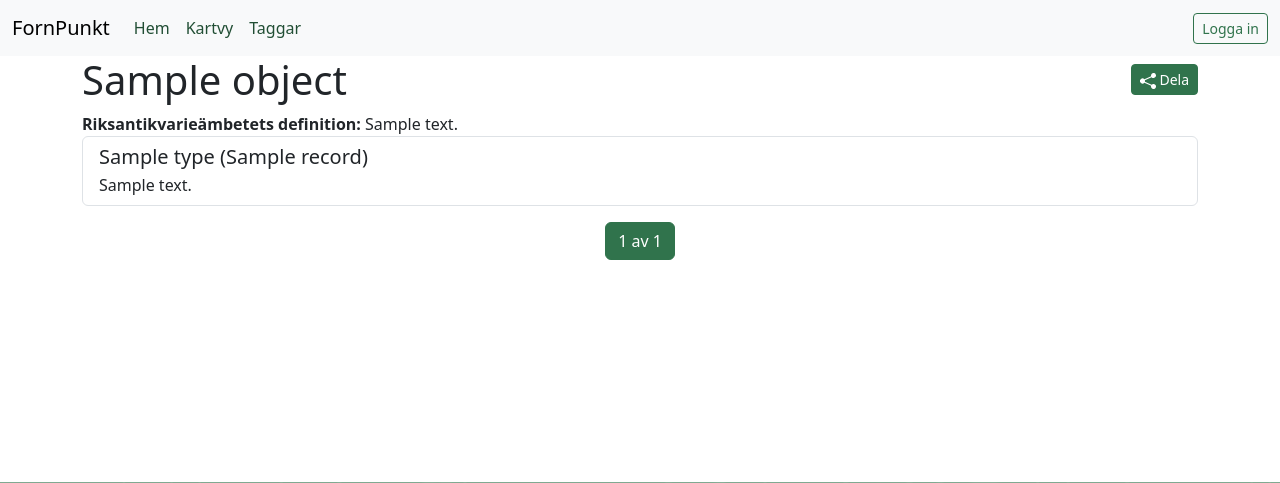
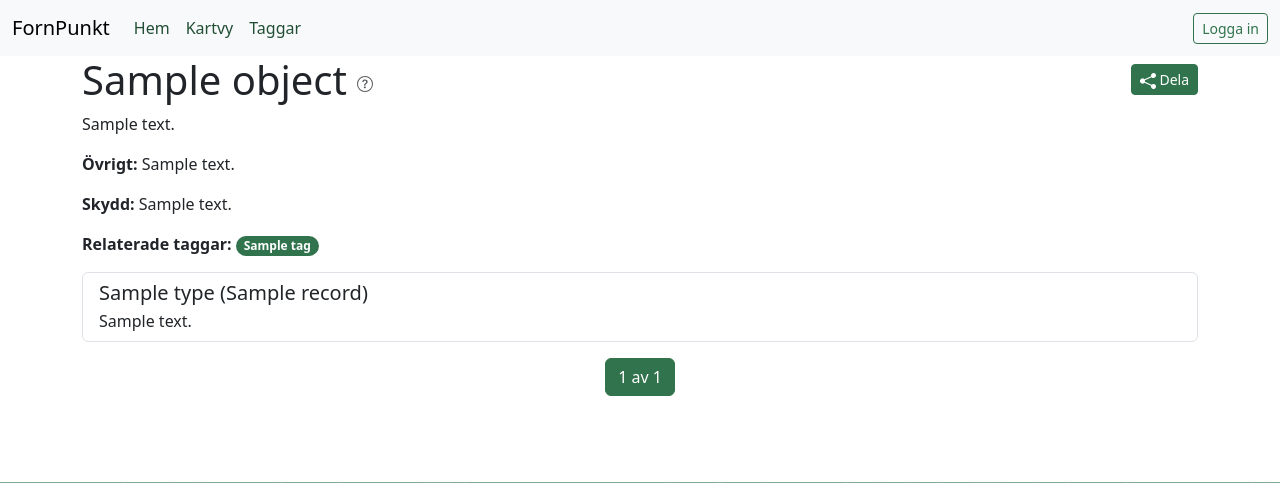
Before and after one commit to fornpunkt/core, a Django app: template core/templates/core/raa_type.html in a window 1280 px wide. Shown: the top 483 px of the page. Run offline with Django 3.2, Linux system fonts and the light colour scheme; the template is opened without the code that fills it: most values are stand-ins (such as "Sample title", 1, 10 or a date in 2020); some libraries are stand-ins or nearby versions.

Commit message:
feat: frontend support for additional KMR type data

```diff
--- a/core/templates/core/raa_type.html
+++ b/core/templates/core/raa_type.html
@@ -11,8 +11,23 @@
     </button>
   </div>
   <div itemprop="mainEntity" itemscope itemtype="https://schema.org/DefinedTerm">
-    <h1 itemprop="name">{{ object.name|capfirst }}</h1>
-    <div itemprop="description"><strong>Riksantikvarieämbetets definition:</strong> {{ object.description }}</div>
+    <h1 itemprop="name">
+      {{ object.name|capfirst }}
+      <a class="text-body-secondary text-decoration-none" href="https://app.raa.se/open/fornsok/lamningstyp/definition?id={{ object.id }}" target="_blank" title="Källa Riksantikvarieämbetet">
+        <svg xmlns="http://www.w3.org/2000/svg" width="16" height="16" fill="currentColor" class="bi bi-question-circle" viewBox="0 0 16 16" aria-hidden="">
+          <path d="M8 15A7 7 0 1 1 8 1a7 7 0 0 1 0 14zm0 1A8 8 0 1 0 8 0a8 8 0 0 0 0 16z"></path>
+          <path d="M5.255 5.786a.237.237 0 0 0 .241.247h.825c.138 0 .248-.113.266-.25.09-.656.54-1.134 1.342-1.134.686 0 1.314.343 1.314 1.168 0 .635-.374.927-.965 1.371-.673.489-1.206 1.06-1.168 1.987l.003.217a.25.25 0 0 0 .25.246h.811a.25.25 0 0 0 .25-.25v-.105c0-.718.273-.927 1.01-1.486.609-.463 1.244-.977 1.244-2.056 0-1.511-1.276-2.241-2.673-2.241-1.267 0-2.655.59-2.75 2.286zm1.557 5.763c0 .533.425.927 1.01.927.609 0 1.028-.394 1.028-.927 0-.552-.42-.94-1.029-.94-.584 0-1.009.388-1.009.94z"></path>
+        </svg>
+      </a>
+    </h1>
+    <p itemprop="description">{{ object.description }}</p>
+    {% if object.other_comments %}<p itemprop="description"><strong>Övrigt:</strong> {{ object.other_comments }}</p>{% endif %}
+    {% if object.protection_description  %}<p itemprop="description"><strong>Skydd:</strong> {{ object.protection_description  }}</p>{% endif %}
+
+    {% if object.related_tags %}
+      <p><strong>Relaterade taggar:</strong> {% for tag in object.related_tags.all %}<a href="{% url 'tag' tag.slug %}" itemprop="isRelatedTo" class="badge rounded-pill bg-primary me-1">{{ tag }}</a>{% endfor %}</p>
+    {% endif %}
+
   </div>
 
   <div class="list-group">
```
